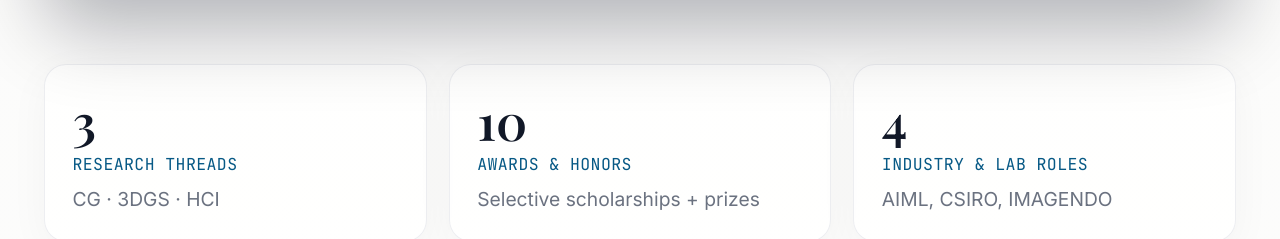
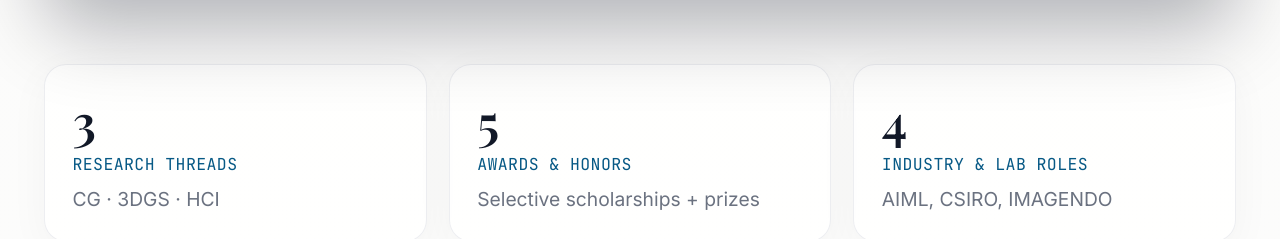
Before and after one commit to Gatsby0916/haiyi-li-portfolio, a React (Vite) app: page / in a window 1280 px wide. Shown: the part 1212-1451 px from the top of the page. Built offline with nearby package versions, Linux system fonts and the light colour scheme; a web font is replaced by a local one.

Commit message:
Remove lower-prestige awards
Co-Authored-By: Claude Sonnet 5.5 <noreply@anthropic.com>
Claude-Session: https://claude.ai/code/session_01KcAxVMdJKir7ACXFNorqtx

```diff
--- a/App.tsx
+++ b/App.tsx
@@ -242,31 +242,6 @@ const awardsZh: Record<string, Partial<typeof awards[number]>> = {
     title: "2024 ICM 美国大学生数学建模大赛 F 奖",
     issuer: "COMAP",
     selectivity: "优胜队 < 2%"
-  },
-  "math-modeling-national": {
-    title: "全国统计建模大赛国家三等奖、省一等奖",
-    issuer: "中国统计教育学会",
-    selectivity: "录取率 < 10%"
-  },
-  "mathorcup-2024": {
-    title: "中国 2024 Mathorcup 数学建模挑战赛国家二等奖",
-    issuer: "中国运筹学会",
-    selectivity: "录取率 < 10%"
-  },
-  "cp-market": {
-    title: "“正大杯”市场调研分析大赛",
-    issuer: "中国商业统计学会",
-    selectivity: "录取率 < 10%"
-  },
-  "mathorcup-bigdata": {
-    title: "2023 Mathorcup 大数据挑战赛国家二等奖",
-    issuer: "中国运筹学会",
-    selectivity: "录取率 < 10%"
-  },
-  "outstanding-student": {
-    title: "优秀学生奖",
-    issuer: "中国海洋大学",
-    selectivity: "录取率 < 10%"
   }
 };
 
--- a/data.ts
+++ b/data.ts
@@ -169,41 +169,6 @@ export const awards: Award[] = [
     issuer: "COMAP",
     year: "2024",
     selectivity: "< 2%"
-  },
-  {
-    id: "outstanding-student",
-    title: "Outstanding Student Award",
-    issuer: "Ocean University of China",
-    year: "2023 & 2024",
-    selectivity: "< 10%"
-  },
-  {
-    id: "math-modeling-national",
-    title: "National Statistical Modeling Competition - Third Prize",
-    issuer: "China Statistical Education Society",
-    year: "2024",
-    selectivity: "< 10%"
-  },
-  {
-    id: "mathorcup-2024",
-    title: "China Mathorcup Mathematical Modeling Challenge - Second Prize",
-    issuer: "Chinese Society of Optimization",
-    year: "2024",
-    selectivity: "< 10%"
-  },
-  {
-    id: "cp-market",
-    title: "Zhengda Cup Market Research Analysis Competition - Third Prize",
-    issuer: "China Business Statistics Society",
-    year: "2024",
-    selectivity: "< 10%"
-  },
-  {
-    id: "mathorcup-bigdata",
-    title: "Mathorcup Big Data Challenge - Second Prize",
-    issuer: "Chinese Society of Optimization",
-    year: "2023",
-    selectivity: "< 10%"
   }
 ];
 
```
